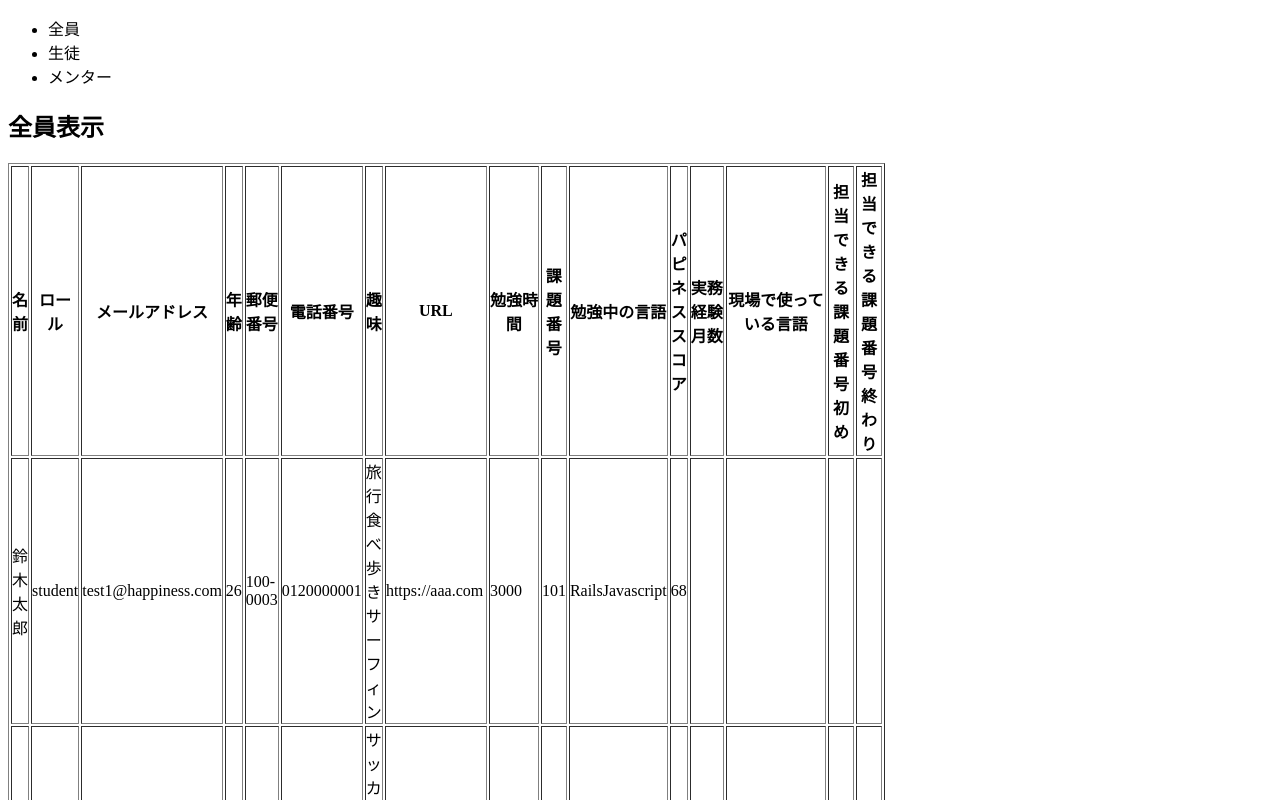
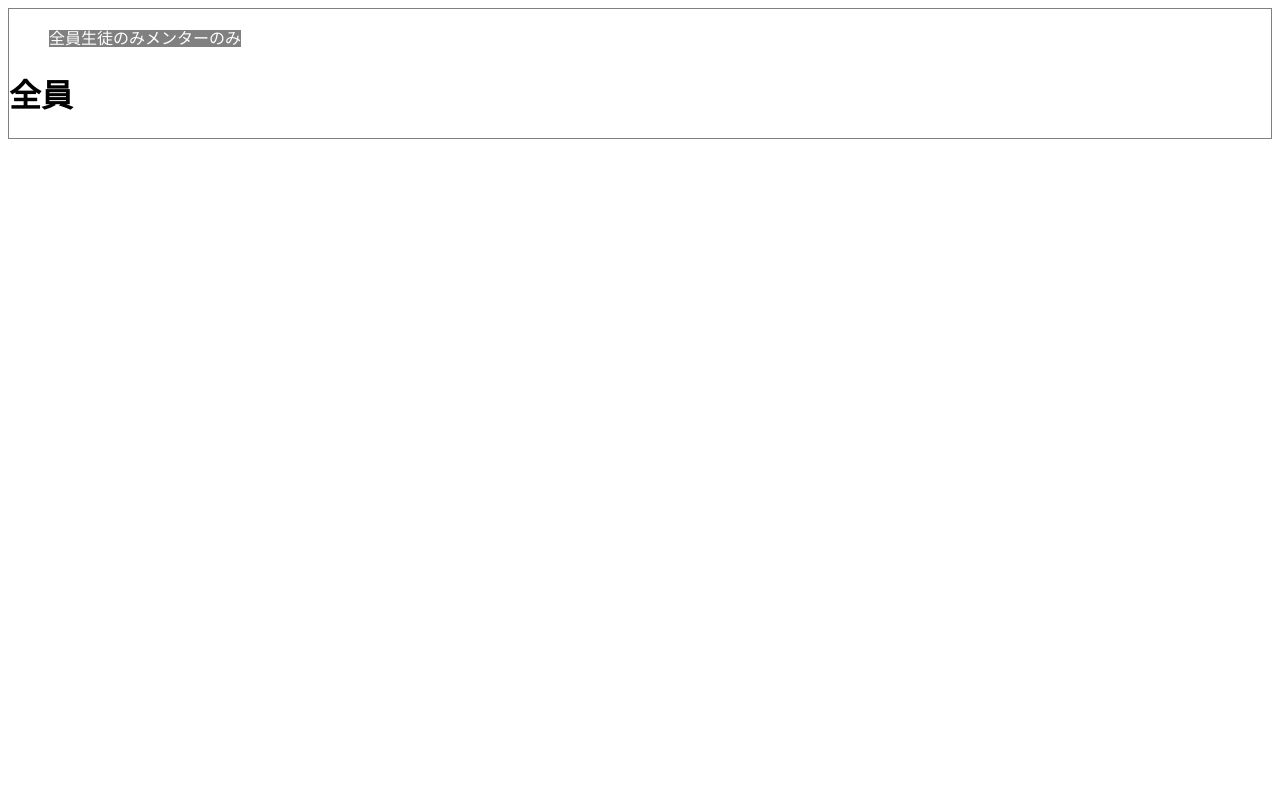
Before and after one commit to Naoshin-hirano/ts-practice, a React (Create React App) app: page / in a window 1280 px wide. Shown: the top 800 px of the page. Built offline with nearby package versions, Linux system fonts and the light colour scheme.

Commit message:
ライブラリなしでタブの切り替え実装

```diff
--- a/src/App.css
+++ b/src/App.css
@@ -1,3 +1,25 @@
-.App {
+.tab {
+    border: 1px solid gray;
+}
+.tab ul {
+    list-style-type: none;
+}
+.tab ul li {
+    display: inline;
+    color: white;
     text-align: center;
+    background-color: gray;
 }
+.tab ul li:hover {
+    color: black;
+    cursor: pointer;
+    background-color: white;
+}
+
+.content {
+    display: none;
+}
+
+.show-content {
+    display: inline;
+}
--- a/src/App.tsx
+++ b/src/App.tsx
@@ -1,191 +1,36 @@
-import React, { useEffect, useState } from "react";
+import React, { useState } from "react";
 import "./App.css";
-import { USER_LIST } from "./UserList";
-import { Tab, Tabs, TabList, TabPanel } from "react-tabs";
-import { USER_LIST_TYPE } from "./UserListType";
 
 function App() {
-    const [selectedTabNumber, setSelectedTabNumber] = useState(0);
-    const [userList, setUserList] = useState<USER_LIST_TYPE[]>(USER_LIST);
-    console.log(USER_LIST);
-
-    const handleSelect = (index: any, last: any) => {
-        console.log("Selected tab: " + index + ", Last tab: " + last);
+    const [categoryTab, setCategoryTab] = useState(1);
+    const toggleCategory = (tabIndex: number) => {
+        setCategoryTab(tabIndex);
     };
-
-    const changeSelectedIndex = (index: number) => {
-        setSelectedTabNumber(index);
-    };
-
-    useEffect(() => {
-        setUserList(USER_LIST);
-    }, [userList]);
     return (
-        <Tabs selectedIndex={selectedTabNumber} onSelect={handleSelect}>
-            <TabList>
-                <Tab onClick={() => changeSelectedIndex(0)}>全員</Tab>
-                <Tab onClick={() => changeSelectedIndex(1)}>生徒</Tab>
-                <Tab onClick={() => changeSelectedIndex(2)}>メンター</Tab>
-            </TabList>
-
-            <TabPanel>
-                <h2>全員表示</h2>
-                <div>
-                    <table border={1} width="500" cellPadding="0">
-                        <thead>
-                            <tr>
-                                <th>名前</th>
-                                <th>ロール</th>
-                                <th>メールアドレス</th>
-                                <th>年齢</th>
-                                <th>郵便番号</th>
-                                <th>電話番号</th>
-                                <th>趣味</th>
-                                <th>URL</th>
-                                <th>勉強時間</th>
-                                <th>課題番号</th>
-                                <th>勉強中の言語</th>
-                                <th>パピネススコア</th>
-                                <th>実務経験月数</th>
-                                <th>現場で使っている言語</th>
-                                <th>担当できる課題番号初め</th>
-                                <th>担当できる課題番号終わり</th>
-                            </tr>
-                        </thead>
-                        <tbody>
-                            {userList.map((userInfo, index) => (
-                                <tr key={index}>
-                                    <td>{userInfo.name}</td>
-                                    <td>{userInfo.role}</td>
-                                    <td>{userInfo.email}</td>
-                                    <td>{userInfo.age}</td>
-                                    <td>{userInfo.postCode}</td>
-                                    <td>{userInfo.phone}</td>
-                                    <td>{userInfo.hobbies}</td>
-                                    <td>{userInfo.url}</td>
-                                    <td>{userInfo.studyMinutes}</td>
-                                    <td>{userInfo.taskCode}</td>
-                                    <td>{userInfo.studyLangs}</td>
-                                    <td>{userInfo.score}</td>
-                                    <td>{userInfo.experienceDays}</td>
-                                    <td>{userInfo.useLangs}</td>
-                                    <td>{userInfo.availableStartCode}</td>
-                                    <td>{userInfo.availableEndCode}</td>
-                                </tr>
-                            ))}
-                        </tbody>
-                    </table>
+        <div className="d-flex align-items-center justify-content-center">
+            <div className="col-6 tab p-5">
+                <ul className="d-flex">
+                    <li className="flex-fill" onClick={() => toggleCategory(1)}>
+                        全員
+                    </li>
+                    <li className="flex-fill" onClick={() => toggleCategory(2)}>
+                        生徒のみ
+                    </li>
+                    <li className="flex-fill" onClick={() => toggleCategory(3)}>
+                        メンターのみ
+                    </li>
+                </ul>
+                <div className={categoryTab === 1 ? "show-content" : "content"}>
+                    <h1>全員</h1>
                 </div>
-            </TabPanel>
-            <TabPanel>
-                <h2>生徒のみ表示</h2>
-                <div>
-                    <table border={1} width="500" cellPadding="0">
-                        <thead>
-                            <tr>
-                                <th>名前</th>
-                                <th>ロール</th>
-                                <th>メールアドレス</th>
-                                <th>年齢</th>
-                                <th>郵便番号</th>
-                                <th>電話番号</th>
-                                <th>趣味</th>
-                                <th>URL</th>
-                                <th>勉強時間</th>
-                                <th>課題番号</th>
-                                <th>勉強中の言語</th>
-                                <th>パピネススコア</th>
-                                <th>実務経験月数</th>
-                                <th>現場で使っている言語</th>
-                                <th>担当できる課題番号初め</th>
-                                <th>担当できる課題番号終わり</th>
-                            </tr>
-                        </thead>
-                        <tbody>
-                            {userList.map(
-                                (userInfo, index) =>
-                                    userInfo.role === "student" && (
-                                        <tr key={index}>
-                                            <td>{userInfo.name}</td>
-                                            <td>{userInfo.role}</td>
-                                            <td>{userInfo.email}</td>
-                                            <td>{userInfo.age}</td>
-                                            <td>{userInfo.postCode}</td>
-                                            <td>{userInfo.phone}</td>
-                                            <td>{userInfo.hobbies}</td>
-                                            <td>{userInfo.url}</td>
-                                            <td>{userInfo.studyMinutes}</td>
-                                            <td>{userInfo.taskCode}</td>
-                                            <td>{userInfo.studyLangs}</td>
-                                            <td>{userInfo.score}</td>
-                                            <td>{userInfo.experienceDays}</td>
-                                            <td>{userInfo.useLangs}</td>
-                                            <td>
-                                                {userInfo.availableStartCode}
-                                            </td>
-                                            <td>{userInfo.availableEndCode}</td>
-                                        </tr>
-                                    )
-                            )}
-                        </tbody>
-                    </table>
+                <div className={categoryTab === 2 ? "show-content" : "content"}>
+                    <h1>生徒</h1>
                 </div>
-            </TabPanel>
-            <TabPanel>
-                <h2>メンターのみ表示</h2>
-                <div>
-                    <table border={1} width="500" cellPadding="0">
-                        <thead>
-                            <tr>
-                                <th>名前</th>
-                                <th>ロール</th>
-                                <th>メールアドレス</th>
-                                <th>年齢</th>
-                                <th>郵便番号</th>
-                                <th>電話番号</th>
-                                <th>趣味</th>
-                                <th>URL</th>
-                                <th>勉強時間</th>
-                                <th>課題番号</th>
-                                <th>勉強中の言語</th>
-                                <th>パピネススコア</th>
-                                <th>実務経験月数</th>
-                                <th>現場で使っている言語</th>
-                                <th>担当できる課題番号初め</th>
-                                <th>担当できる課題番号終わり</th>
-                            </tr>
-                        </thead>
-                        <tbody>
-                            {userList.map(
-                                (userInfo, index) =>
-                                    userInfo.role === "mentor" && (
-                                        <tr key={index}>
-                                            <td>{userInfo.name}</td>
-                                            <td>{userInfo.role}</td>
-                                            <td>{userInfo.email}</td>
-                                            <td>{userInfo.age}</td>
-                                            <td>{userInfo.postCode}</td>
-                                            <td>{userInfo.phone}</td>
-                                            <td>{userInfo.hobbies}</td>
-                                            <td>{userInfo.url}</td>
-                                            <td>{userInfo.studyMinutes}</td>
-                                            <td>{userInfo.taskCode}</td>
-                                            <td>{userInfo.studyLangs}</td>
-                                            <td>{userInfo.score}</td>
-                                            <td>{userInfo.experienceDays}</td>
-                                            <td>{userInfo.useLangs}</td>
-                                            <td>
-                                                {userInfo.availableStartCode}
-                                            </td>
-                                            <td>{userInfo.availableEndCode}</td>
-                                        </tr>
-                                    )
-                            )}
-                        </tbody>
-                    </table>
+                <div className={categoryTab === 3 ? "show-content" : "content"}>
+                    <h1>メンター</h1>
                 </div>
-            </TabPanel>
-        </Tabs>
+            </div>
+        </div>
     );
 }
 
--- a/src/UserList.tsx
+++ b/src/UserList.tsx
@@ -1,4 +1,5 @@
-export const USER_LIST = [
+export const initialState = {
+    userList: [
         {
             id: 1,
             name: "鈴木太郎",
@@ -119,4 +120,15 @@ export const USER_LIST = [
             availableStartCode: 301,
             availableEndCode: 505,
         },
-];
+    ],
+    roleCategory: [
+        {
+            id: 1,
+            role: "student",
+        },
+        {
+            id: 2,
+            role: "mentor",
+        },
+    ],
+};
```
Also changed, not shown: src/UserListType.ts (+24 -8 lines). Lines whose indentation alone changed are shown as unchanged.
